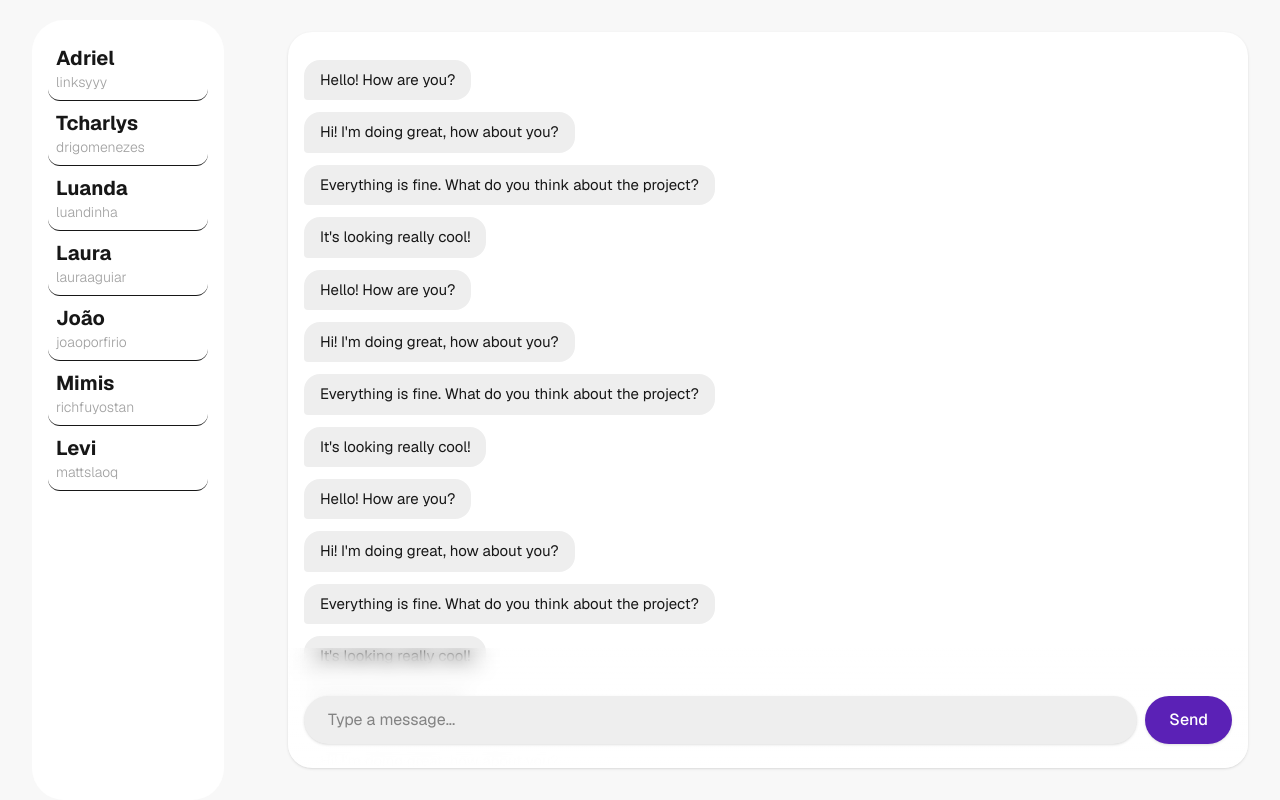
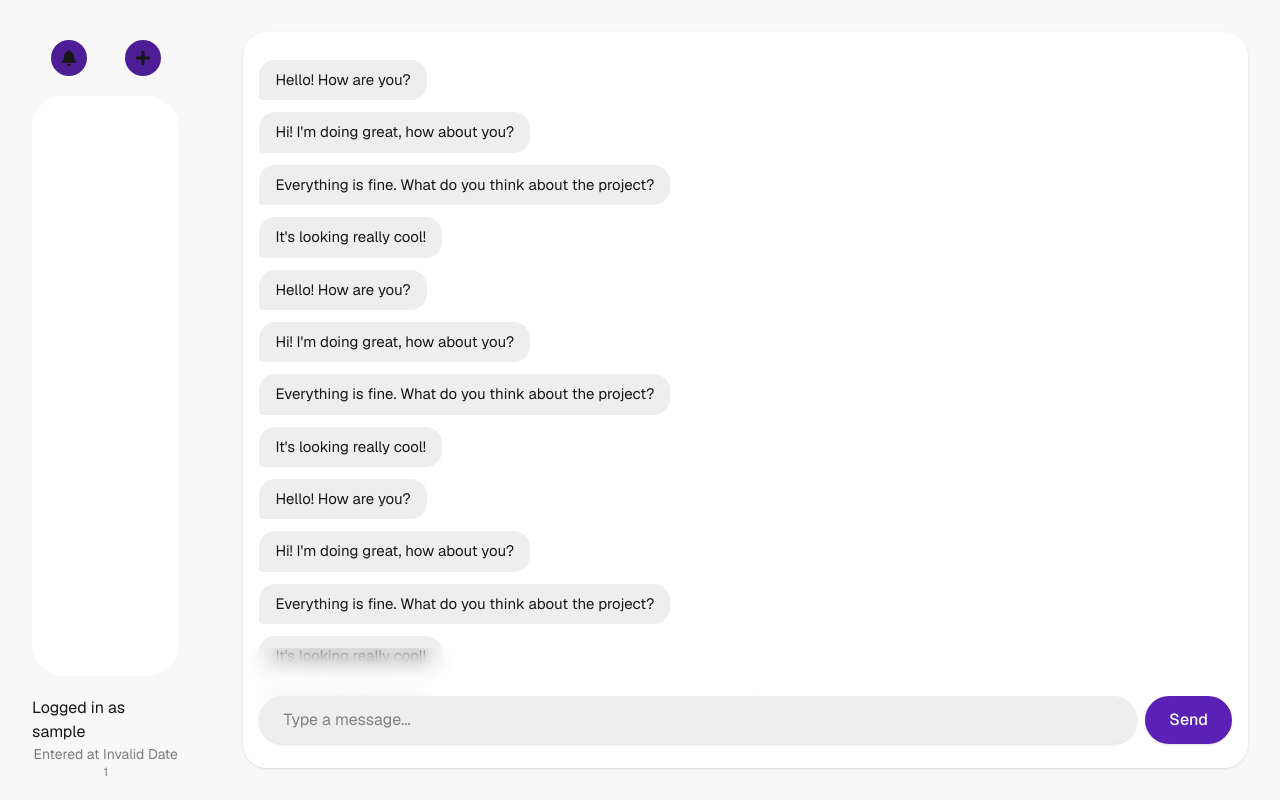
Before and after one commit to Linksyyy/Open-Chat, a Next.js app: page /chats in a window 1280 px wide. Built offline with nearby package versions, Linux system fonts and the light colour scheme; sample sign-in values are in the browser's storage.

Commit message:
update sidebar layout and dependencies

```diff
--- a/package.json
+++ b/package.json
@@ -20,6 +20,7 @@
     "pg": "^8.21.0",
     "react": "19.2.4",
     "react-dom": "19.2.4",
+    "react-icons": "^5.6.0",
     "socket.io": "^4.8.3",
     "socket.io-client": "^4.8.3",
     "uuid": "^14.0.0",
--- a/src/Components/Sidebar.tsx
+++ b/src/Components/Sidebar.tsx
@@ -1,4 +1,6 @@
-import { JSX } from "react/jsx-runtime";
+import useUser from "@/Contexts/userContext";
+import { FaPlus } from "react-icons/fa";
+import { FaBell } from "react-icons/fa6";
 
 class Contact {
   nickname: string;
@@ -9,20 +11,26 @@ class Contact {
   }
 }
 
-const contatos = [
-  new Contact("Adriel", "linksyyy"),
-  new Contact("Tcharlys", "drigomenezes"),
-  new Contact("Luanda", "luandinha"),
-  new Contact("Laura", "lauraaguiar"),
-  new Contact("João", "joaoporfirio"),
-  new Contact("Mimis", "richfuyostan"),
-  new Contact("Levi", "mattslaoq"),
-];
+const contatos: Contact[] = [];
 
-export default function Sidebar(): JSX.Element {
+export default function Sidebar() {
+  const { id, username, created_at } = useUser();
+  const enteredAt = new Date(created_at);
   return (
-    <div className="h-screen flex w-2/10 bg-p-1 pt-5 px-8">
-      <div className="bg-p-0 py-4 px-4 h-full w-screen rounded-4xl">
+    <div className="flex flex-col h-screen w-2/10">
+      <div className="h-full flex-col flex w-full bg-p-1 pt-5 px-8">
+        {/*Notifications*/}
+        <div className="w-full flex justify-around py-5 items-center">
+          <button className="bg-s-2 hover:bg-s-1 p-2.5 rounded-4xl transition-all duration-100 hover:scale-115">
+            <FaBell />
+          </button>
+          <button className="bg-s-2 hover:bg-s-1 p-2.5 rounded-4xl transition-all duration-100 hover:scale-115">
+            <FaPlus />
+          </button>
+        </div>
+
+        {/*Chats*/}
+        <div className="bg-p-0 py-4 px-4 h-full w-full rounded-4xl">
           {contatos.map((el, i) => (
             <button
               key={i}
@@ -33,6 +41,16 @@ export default function Sidebar(): JSX.Element {
             </button>
           ))}
         </div>
+
+        {/*User info*/}
+        <div className="w-full flex flex-col py-5 justify-center items-center">
+          <p className="text-foreground">Logged in as {username}</p>
+          <p className="text-foreground-1 text-sm">
+            Entered at {enteredAt.toLocaleDateString("pt-br")}
+          </p>
+          <p className="text-foreground-1 text-xs">{id}</p>
+        </div>
+      </div>
     </div>
   );
 }
```
Lines whose indentation alone changed are shown as unchanged.
